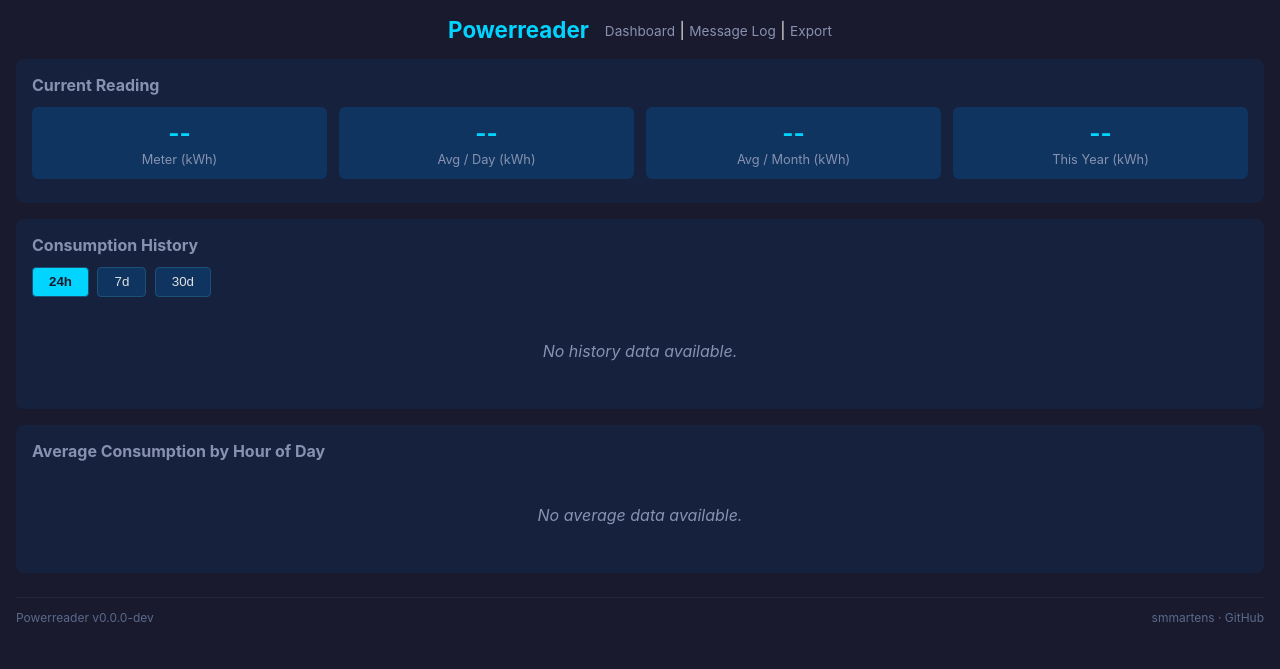
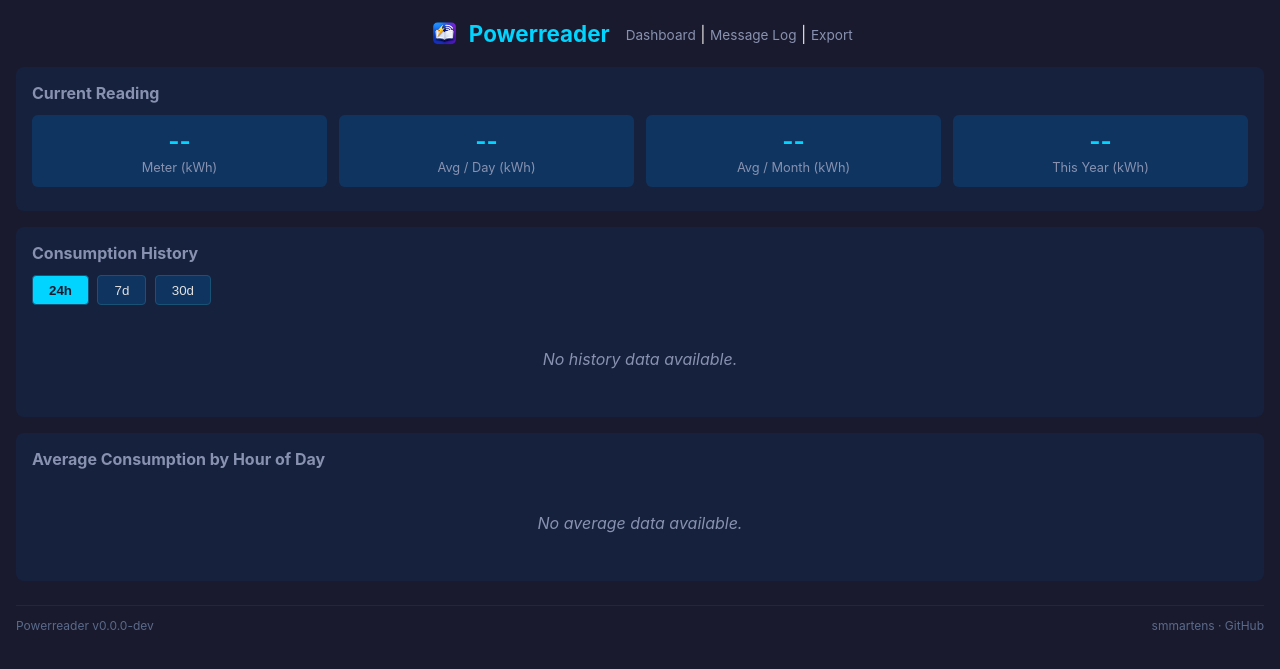
Before and after one commit to smmartens/powerreader, a FastAPI app: page / in a window 1280 px wide. Shown: the top 669 px of the page. Run offline with FastAPI, Linux system fonts and the light colour scheme; data that the repository does not hold is empty.

Commit message:
Add app logo as favicon, header icon, and README branding
- Add logo.png to static/ and docs/
- Generate 32x32 and 16x16 PNG favicons
- Add favicon links and logo image to base.html header
- Add .header-logo CSS in style.css
- Add small logo next to title in README.md

Co-Authored-By: Claude Opus 4.6 <noreply@anthropic.com>

```diff
--- a/powerreader/static/style.css
+++ b/powerreader/static/style.css
@@ -6,7 +6,8 @@ body {
     padding: 1rem;
 }
 header { display: flex; justify-content: center; align-items: center; margin-bottom: 1rem; gap: 1rem; }
-h1 { color: #00d4ff; font-size: 1.4rem; margin: 0; }
+h1 { color: #00d4ff; font-size: 1.4rem; margin: 0; display: flex; align-items: center; gap: 0.4rem; }
+.header-logo { height: 2.2rem; width: 2.2rem; border-radius: 6px; }
 nav a { color: #8892b0; text-decoration: none; font-size: 0.85rem; }
 nav a:hover { color: #00d4ff; }
 .panel {
--- a/powerreader/templates/base.html
+++ b/powerreader/templates/base.html
@@ -4,12 +4,16 @@
     <meta charset="UTF-8">
     <meta name="viewport" content="width=device-width, initial-scale=1.0">
     <title>{% block title %}Powerreader{% endblock %}</title>
+    <link rel="icon" type="image/png" sizes="48x48" href="/static/favicon-48.png">
+    <link rel="icon" type="image/png" sizes="32x32" href="/static/favicon-32.png">
+    <link rel="icon" type="image/png" sizes="16x16" href="/static/favicon-16.png">
+    <link rel="apple-touch-icon" sizes="180x180" href="/static/apple-touch-icon.png">
     <link rel="stylesheet" href="/static/style.css">
     {% block head %}{% endblock %}
 </head>
 <body>
     <header>
-        <h1>Powerreader</h1>
+        <h1><img src="/static/logo.png" alt="Powerreader" class="header-logo">Powerreader</h1>
         <nav><a href="/">Dashboard</a> | <a href="/log">Message Log</a> | <a href="/export">Export</a></nav>
     </header>
 
```
Also changed, not shown: README.md, powerreader/static/apple-touch-icon.png (added), powerreader/static/favicon-16.png (added), powerreader/static/favicon-32.png (added), powerreader/static/favicon-48.png (added), powerreader/static/icon-192.png (added), powerreader/static/logo.png (added), 1 other file.
